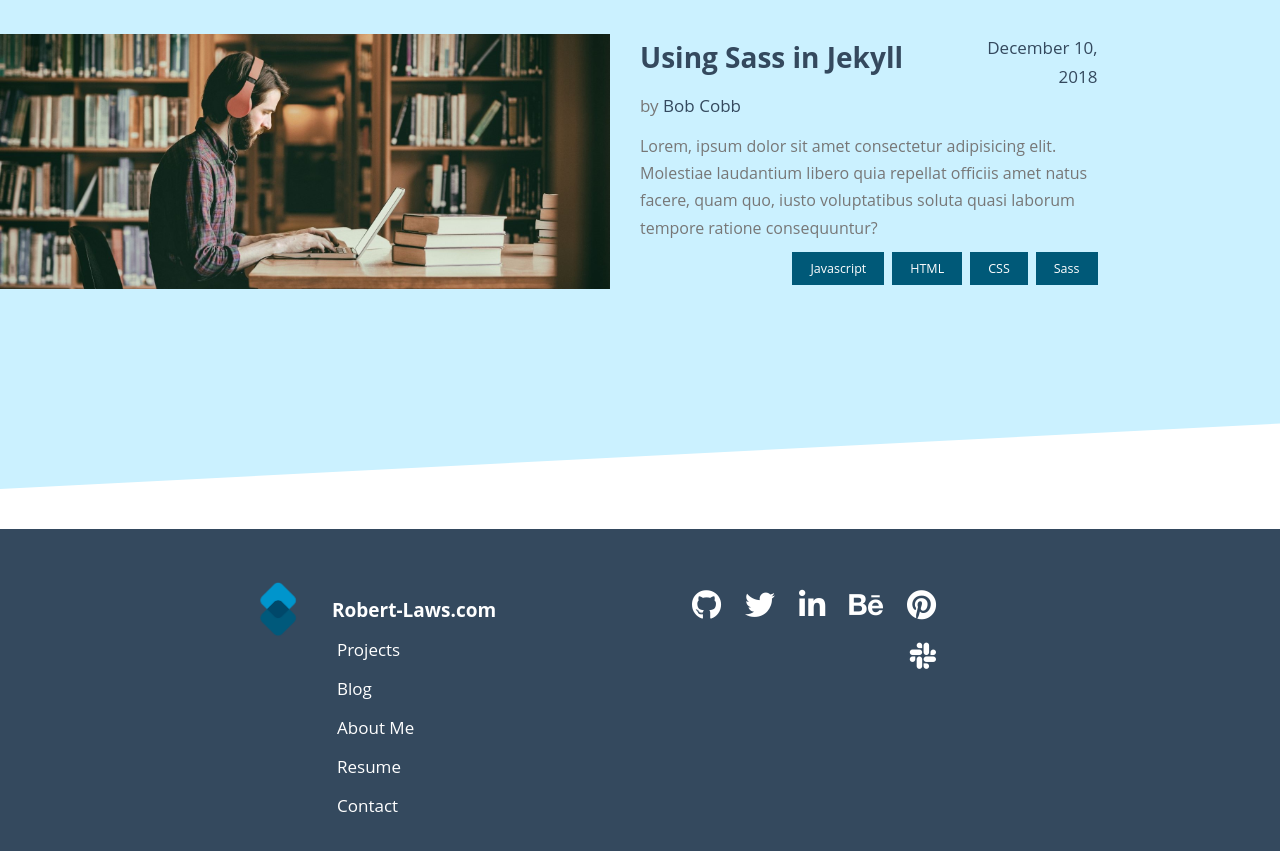
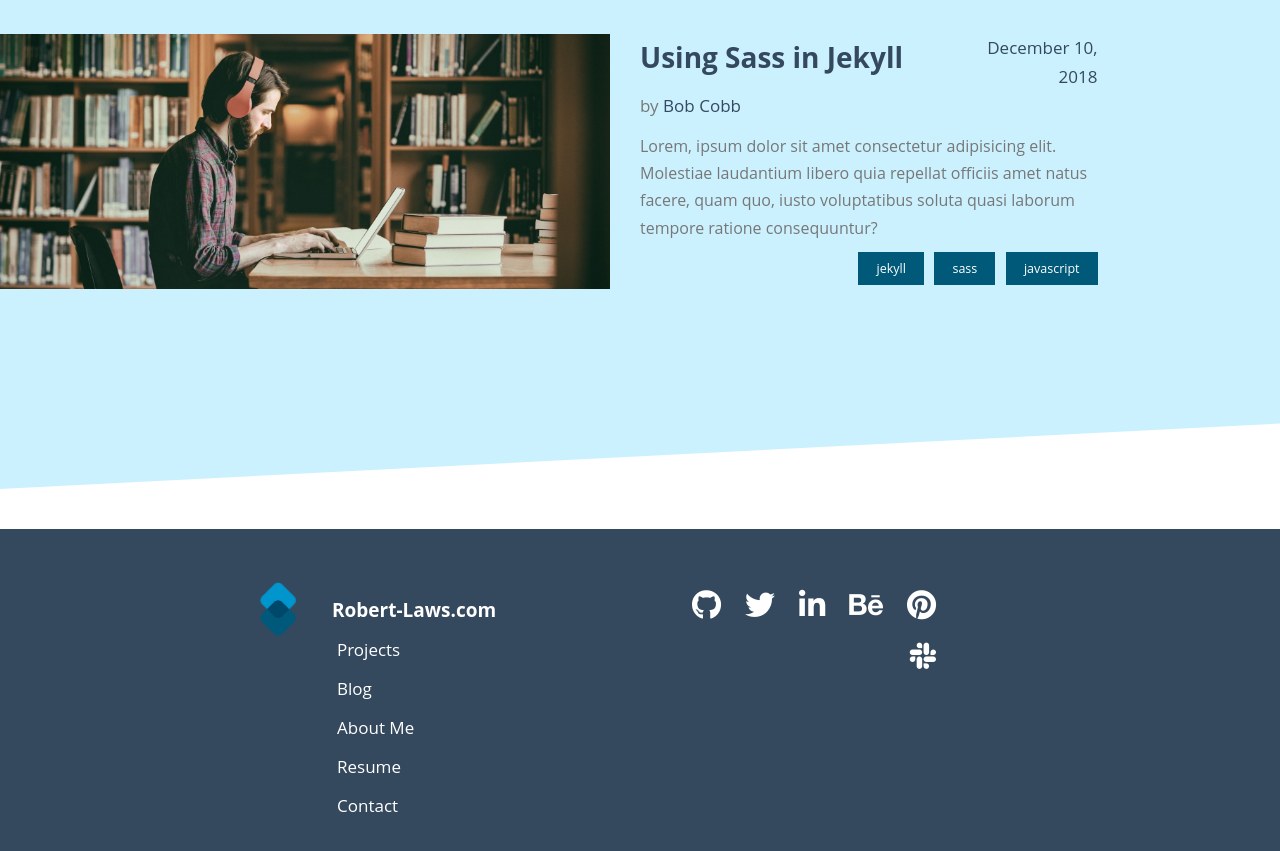
Before and after one commit to robert-laws/jekyll-review-october-2018, a Jekyll site: the page built from index.html, in a window 1280 px wide and 900 px high, scrolled down 869 px. Shown: the top 851 px of the window. Built offline with Jekyll 4.4.1, drawn with Linux system fonts in a browser that asks for light colours; nearby versions of some CDN libraries.

Commit message:
add live tag links in posts and brief-posts

```diff
--- a/_includes/post.html
+++ b/_includes/post.html
@@ -13,7 +13,11 @@
     <section class="blog-entry__summary">
         {{include.excerpt}}
     </section>
-    <section class="blog-entry__categories--links"><a href="#">Javascript</a><a href="#">HTML</a><a href="#">CSS</a><a href="#">Sass</a></section>
+    <section class="blog-entry__categories--links">
+      {% for tag in include.tags %}
+        <a href="{{site.baseurl}}/tags/{{tag}}">{{tag}}</a>
+      {% endfor %}
+    </section>
   </div>
   <div class="blog-entry__visual"><img src="{{site.baseurl}}/assets/img/stock-2.jpg"></div>
   <div class="blog-entry__sideline--right"></div>
--- a/_layouts/post.html
+++ b/_layouts/post.html
@@ -26,9 +26,9 @@ layout: default
         {% for tag in page.tags %}
           <li>
             {% if forloop.last == true %}
-              <a href="{{site.baseurl}}/tags/{{tag}}/">{{tag}}</a>
+              <a href="{{site.baseurl}}/tags/{{tag}}">{{tag}}</a>
             {% else %}
-              <a href="{{site.baseurl}}/tags/{{tag}}/">{{tag}}</a> /
+              <a href="{{site.baseurl}}/tags/{{tag}}">{{tag}}</a> /
             {% endif %}
           </li>
         {% endfor %}
--- a/blog/index.html
+++ b/blog/index.html
@@ -10,8 +10,9 @@ title: Blog Posts
     {% capture post_date %}{{post.date}}{% endcapture %}
     {% capture post_author %}{{post.author}}{% endcapture %}
     {% capture post_excerpt %}{{post.excerpt}}{% endcapture %}
+    {% assign post_tags = post.tags %}
 
-    {% include post.html url=post_url title=post_title date=post_date author=post_author excerpt=post_excerpt %}
+    {% include post.html url=post_url title=post_title date=post_date author=post_author excerpt=post_excerpt tags=post_tags %}
   {% endfor %}
   <div class="paginator">
     {% if paginator.previous_page %}
--- a/index.html
+++ b/index.html
@@ -17,8 +17,9 @@ title: Home Page
       {% capture post_date %}{{post.date}}{% endcapture %}
       {% capture post_author %}{{post.author}}{% endcapture %}
       {% capture post_excerpt %}{{post.excerpt}}{% endcapture %}
+      {% assign post_tags = post.tags %}
 
-      {% include post.html url=post_url title=post_title date=post_date author=post_author excerpt=post_excerpt %}
+      {% include post.html url=post_url title=post_title date=post_date author=post_author excerpt=post_excerpt tags=post_tags %}
     {% endfor %}
   </section>
 </section>
```
